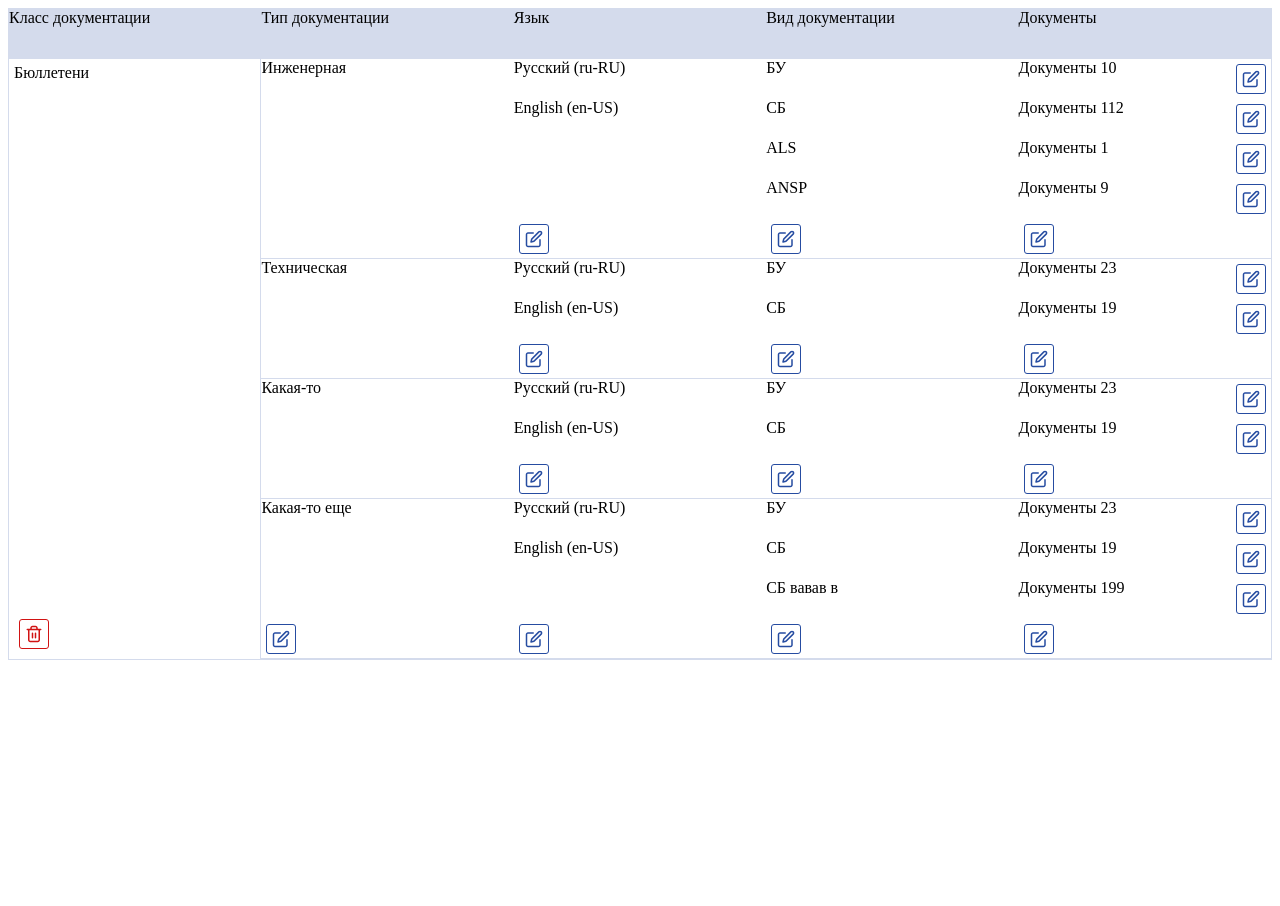
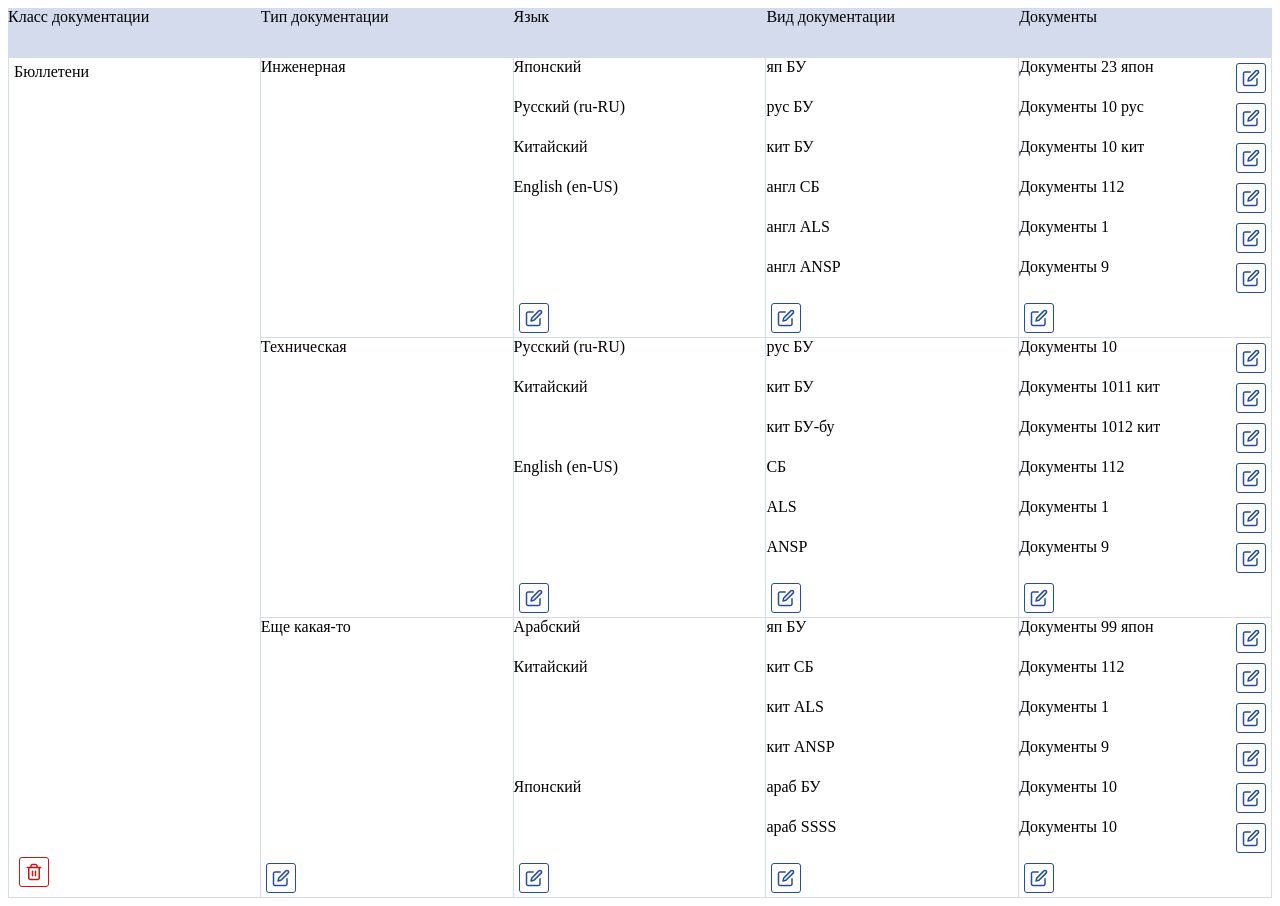
Before and after one commit to SergeyKirintsev/vue-grid, a Vue app: page / in a window 1280 px wide. Before the commit the page ends 800 px from the top, so only its background shows below. Built offline with nearby package versions, Linux system fonts and the light colour scheme.

Commit message:
fix bugs

```diff
--- a/src/components/TableJson.vue
+++ b/src/components/TableJson.vue
@@ -163,7 +163,9 @@ export default {
 
       keysLevelTwo.forEach((keyLevelTwo) => {
         keysLevelThree.forEach((keyLevelThree) => {
-          const keysLevelFour = Object.keys(this.obj[keyLevelOne][keyLevelTwo][keyLevelThree]).filter(this.notId);
+          const current = this.obj[keyLevelOne][keyLevelTwo][keyLevelThree];
+          if (current) {
+            const keysLevelFour = Object.keys(current).filter(this.notId);
 
             keysLevelFour.forEach((keyLevelFour) => {
               const id = this.obj[keyLevelOne][keyLevelTwo][keyLevelThree][keyLevelFour].id;
@@ -173,6 +175,7 @@ export default {
                 name,
               });
             });
+          }
         });
       });
 
@@ -190,7 +193,7 @@ export default {
       keysLevelTwo.forEach((keyLevelTwo) => {
         keysLevelThree.forEach((keyLevelThree) => {
           keysLevelFour.forEach((keyLevelFour) => {
-            const current = this.obj[keyLevelOne][keyLevelTwo][keyLevelThree][keyLevelFour];
+            const current = this.obj[keyLevelOne][keyLevelTwo]?.[keyLevelThree]?.[keyLevelFour];
             if (current) {
               const keysLevelFive = Object.keys(current).filter(this.notId);
 
@@ -242,25 +245,40 @@ export default {
 
       const docs = this.level_5.map((el) => el.path);
 
+      /*  сохраняем значения для сравнения
+       *  и изменения индекса в случае изменения
+       */
       const arr0 = docs[0];
       levels[1].name = arr0[0];
       levels[2].name = arr0[1];
       levels[3].name = arr0[2];
       levels[4].name = arr0[3];
 
-      docs.forEach((arr) => {
+      docs.forEach((arrPath, str) => {
         let areasLine = '';
 
+        let isLevel_2_Changed = false; // Тип документации
+
         for (let idx = 1; idx <= 4; idx++) {
-          if (levels[idx].name !== arr[idx - 1]) {
+          // увеличиваем индекс (levels[idx].index++) при смене наименования
+          if (levels[idx].name !== arrPath[idx - 1]) {
             levels[idx].index++;
-            levels[idx].name = arr[idx - 1];
+            levels[idx].name = arrPath[idx - 1];
 
             if (idx === 2) {
               areas.push(this.getLine(levels.line.index));
               levels.line.index++;
+              isLevel_2_Changed = true; // Тип документации
+              levels[3].index++;
+            }
+
+            if (idx === 3) {
+              if (isLevel_2_Changed) {
+                levels[3].index--;
               }
             }
+          }
+
           areasLine += `${this.getLevelClass(idx)}-${levels[idx].index} `;
         }
         areasLine += `${this.getLevelClass(5)}-${levels[5].index} `;
@@ -276,13 +294,15 @@ export default {
         areasText += `"${areasLine}" `;
       });
 
+      console.table(docs);
+      console.table(areas);
       return `grid-template-areas: ${areasText};`;
     },
   },
 
   methods: {
     mapName(arr) {
-      return new Set(arr.map((el) => el.name));
+      return Array.from(new Set(arr.map((el) => el.name)));
     },
 
     notId(key) {
@@ -320,7 +340,7 @@ export default {
 }
 
 .grid-container {
-  border: 1px solid #d4dbec;
+  /* border: 1px solid #d4dbec; */
   display: grid;
   grid-template-columns: repeat(5, 1fr);
   grid-template-rows: 50px;
@@ -355,10 +375,12 @@ export default {
 .doc-amount {
   display: flex;
   justify-content: space-between;
+  border-right: 1px solid #d4dbec;
 }
 
 .doc-class {
-  border-right: 1px solid #d4dbec;
+  border: 1px solid #d4dbec;
+  border-top: none;
   display: flex;
   flex-direction: column;
   justify-content: space-between;
@@ -367,41 +389,12 @@ export default {
 
 .line {
   border-bottom: 1px solid #d4dbec;
+  border-right: 1px solid #d4dbec;
 }
 
-.line-1 {
-  grid-area: line-1;
-}
-
-.line-2 {
-  grid-area: line-2;
-}
-
-.line-3 {
-  grid-area: line-3;
-}
-
-.line-4 {
-  grid-area: line-4;
-}
-
-.line-5 {
-  grid-area: line-5;
-}
-
-.line-6 {
-  grid-area: line-6;
-}
-
-.line-7 {
-  grid-area: line-7;
-}
-
-.line-8 {
-  grid-area: line-8;
-}
-
-.line-9 {
-  grid-area: line-9;
+.doc-type,
+.doc-lang,
+.doc-vid {
+  border-right: 1px solid #d4dbec;
 }
 </style>
--- a/src/json/data.json
+++ b/src/json/data.json
@@ -3,11 +3,61 @@
     "id": 2,
     "Инженерная": {
       "id": 1,
+      "Японский": {
+        "id": 1,
+        "яп БУ": {
+          "id": 45,
+          "Документы": "23 япон"
+        }
+      },
       "Русский (ru-RU)": {
         "id": 1,
-        "БУ": {
+        "рус БУ": {
+          "id": 45,
+          "Документы": "10 рус"
+        }
+      },
+      "Китайский": {
+        "id": 1,
+        "кит БУ": {
+          "id": 45,
+          "Документы": "10 кит"
+        }
+      },
+      "English (en-US)": {
+        "id": 2,
+        "англ СБ": {
+          "id": 41,
+          "Документы": 112
+        },
+        "англ ALS": {
+          "id": 42,
+          "Документы": 1
+        },
+        "англ ANSP": {
+          "id": 44,
+          "Документы": 9
+        }
+      }
+    },
+    "Техническая": {
+      "id": 1,
+      "Русский (ru-RU)": {
+        "id": 1,
+        "рус БУ": {
           "id": 45,
           "Документы": 10
+        }
+      },
+      "Китайский": {
+        "id": 1,
+        "кит БУ": {
+          "id": 45,
+          "Документы": "1011 кит"
+        },
+        "кит БУ-бу": {
+          "id": 45,
+          "Документы": "1012 кит"
         }
       },
       "English (en-US)": {
@@ -26,58 +76,39 @@
         }
       }
     },
-    "Техническая": {
-      "id": 2,
-      "Русский (ru-RU)": {
+    "Еще какая-то": {
+      "id": 1,
+      "Арабский": {
         "id": 1,
-        "БУ": {
+        "араб БУ": {
           "id": 45,
-          "Документы": 23
+          "Документы": 10
+        },
+        "араб SSSS": {
+          "id": 45,
+          "Документы": 10
         }
       },
-      "English (en-US)": {
+      "Китайский": {
         "id": 2,
-        "СБ": {
+        "кит СБ": {
           "id": 41,
-          "Документы": 19
-        }
-      }
-    },
-    "Какая-то": {
-      "id": 2,
-      "Русский (ru-RU)": {
-        "id": 1,
-        "БУ": {
-          "id": 45,
-          "Документы": 23
+          "Документы": 112
+        },
+        "кит ALS": {
+          "id": 42,
+          "Документы": 1
+        },
+        "кит ANSP": {
+          "id": 44,
+          "Документы": 9
         }
       },
-      "English (en-US)": {
-        "id": 2,
-        "СБ": {
-          "id": 41,
-          "Документы": 19
-        }
-      }
-    },
-    "Какая-то еще": {
-      "id": 2,
-      "Русский (ru-RU)": {
+      "Японский": {
         "id": 1,
-        "БУ": {
+        "яп БУ": {
           "id": 45,
-          "Документы": 23
-        }
-      },
-      "English (en-US)": {
-        "id": 2,
-        "СБ": {
-          "id": 41,
-          "Документы": 19
-        },
-        "СБ вавав в": {
-          "id": 41,
-          "Документы": 199
+          "Документы": "99 япон"
         }
       }
     }
```
Lines whose indentation alone changed are shown as unchanged.
